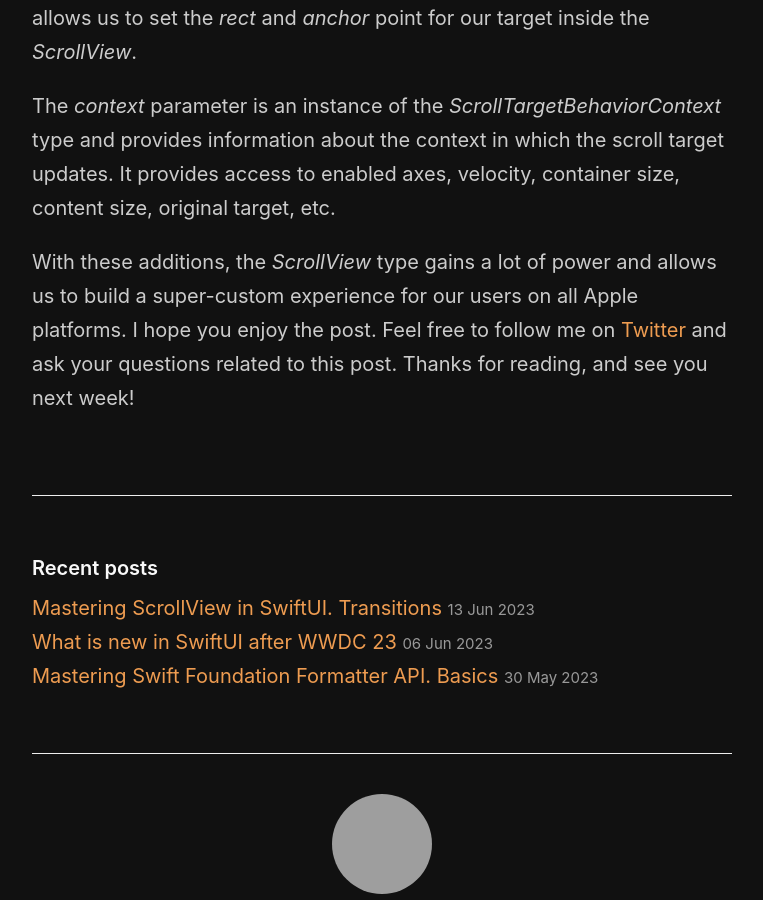
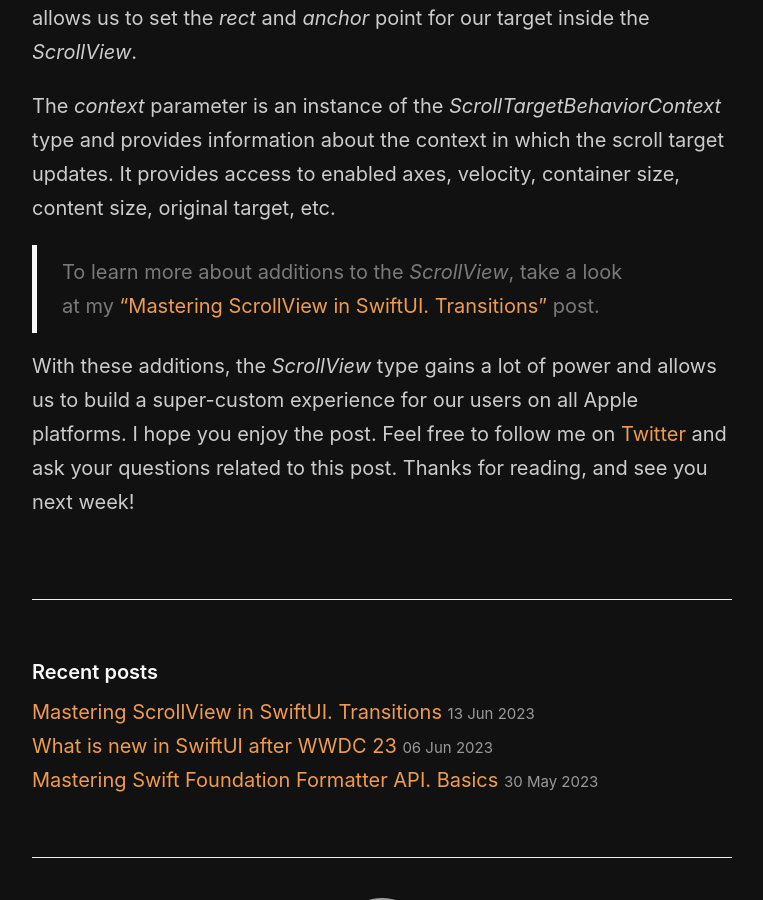
Before and after one commit to mecid/mecid.github.io, a Jekyll site: the page built from _posts/2023-06-20-mastering-scrollview-in-swiftui-target-behavior.md, in a window 1280 px wide and 900 px high, scrolled down 3892 px, cut to the strip 0-900 px from the top of the window. Shown: the whole strip, without its empty margins (258-1021 px from the left). Built offline with Jekyll 4.4.1, drawn with Linux system fonts in a browser that asks for light colours; grey boxes are pictures that could not be loaded.

Commit message:
reference post added to the scroll target post

```diff
--- a/_posts/2023-06-20-mastering-scrollview-in-swiftui-target-behavior.md
+++ b/_posts/2023-06-20-mastering-scrollview-in-swiftui-target-behavior.md
@@ -152,4 +152,6 @@ The *target* parameter is an inout instance of the *ScrollTarget* type and allow
 
 The *context* parameter is an instance of the *ScrollTargetBehaviorContext* type and provides information about the context in which the scroll target updates. It provides access to enabled axes, velocity, container size, content size, original target, etc.
 
+> To learn more about additions to the *ScrollView*, take a look at my ["Mastering ScrollView in SwiftUI. Transitions"](/2023/06/13/mastering-scrollview-in-swiftui-transitions/) post.
+
 With these additions, the *ScrollView* type gains a lot of power and allows us to build a super-custom experience for our users on all Apple platforms. I hope you enjoy the post. Feel free to follow me on [Twitter](https://twitter.com/mecid) and ask your questions related to this post. Thanks for reading, and see you next week!
```
